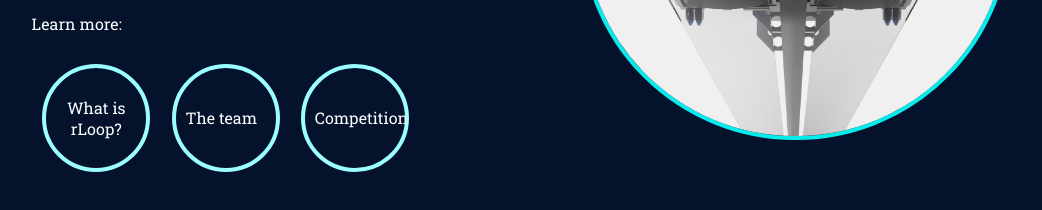
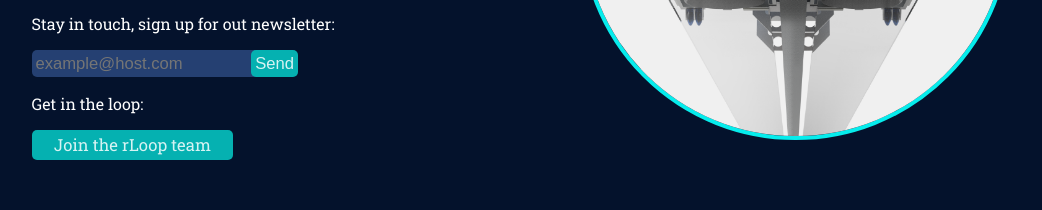
Before and after one commit to rLoopTeam/website-v5, a website: page dist/index.html in a window 1280 px wide. Shown: the part 2210-2420 px from the top of the page, without its empty margins (122-1164 px from the left). Drawn offline with nearby package versions, Linux system fonts and the light colour scheme; files that its build step writes are made by us from their sources; files whose address does not match are found by name.

Commit message:
newsletter and join buttons

```diff
--- a/src/styles/landing.scss
+++ b/src/styles/landing.scss
@@ -1,6 +1,13 @@
 #landing{
 	.invisible{
 		opacity:0;
+	}
+
+	.button{
+		background-color: rgb(5, 177, 177);
+		border-radius: 5px;
+		color: rgba(255, 255, 255, 0.84);
+		cursor: pointer;
 	}
 
 
@@ -251,50 +258,27 @@
 			font-style: italic;
 			font-size: 1.4vw;
 	    }
-	    nav{
-	    	margin-top:30px;
-	    	ul{
-				display: flex;
-				justify-content: space-around;
-				margin: 0;
-				list-style: none;
-				padding: 0;
-				width: 100%;
-				.learnBtn{
-					display: flex;
-					align-items: center;
-					text-align: center;
-					width:80px;
-					height:80px;
-					border-radius: 90px;
-					padding:10px;
-					border: 4px solid #9BFFFF;
-					transition: box-shadow 200ms;
-					cursor:pointer;
-					&:hover{
-						box-shadow: 0 0 10px #9BFFFF;
-						&::before{
-							transform: scale(1.4);
-							opacity:1;
-						}
-					}
-					&::before{
-						position: absolute;
-						content: ' ';
-						width: 80px;
-						height: 80px;
-						border-radius: 90px;
-						padding: 10px;
-						border: 1px solid #9BFFFF;
-						z-index: 0;
-						margin-left: -11px;
-
-						opacity: 0;
-						transition: transform 500ms, opacity 400ms;
-					}
-				}
+	    div{
+	    	.email{
+				background-color: rgb(37, 64, 114);
+				border: none;
+				border-radius: 5px;
+				font-size: 1.3vw;
+				padding: 0.3vw;
+	    	}
+	    	.submit{
+				border: none;
+				font-size: 1.3vw;
+				padding: 0.3vw;
+				margin-left: -1vw;
 	    	}
 	    }
+	    .join{
+    		font-size: 1.3vw;
+			padding: 0.3vw;
+			width:50%;
+			text-align: center;
+    	}
 	}
 
 }
```
Also changed, not shown: dist/index.html.
